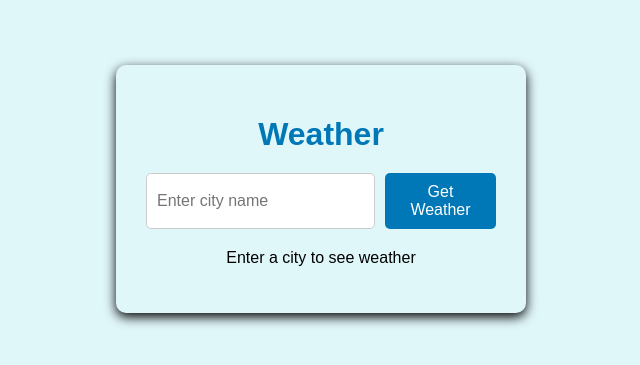
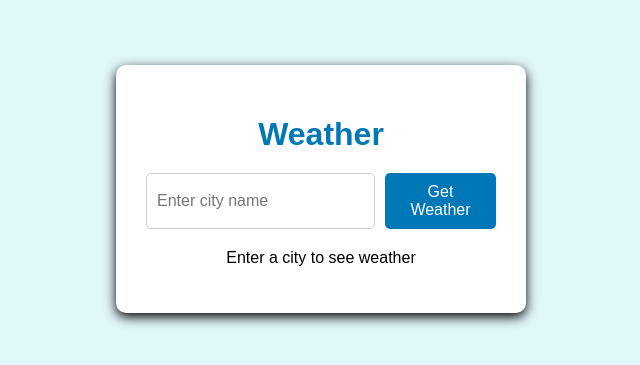
Before and after one commit to Qasid2004/Weather-Web-Application, a plain HTML site: page index.html in a window 1280 px wide. Shown: the part 219-584 px from the top of the page, without its empty margins (319-959 px from the left). Drawn offline with Linux system fonts and the light colour scheme.

Commit message:
Update style.css

```diff
--- a/style.css
+++ b/style.css
@@ -8,7 +8,7 @@ body{
 }
 
 .container{
-    background: 0, 0, 0;
+    background: white;
     padding: 30px;
     border-radius: 10px;
     box-shadow: 0px 4px 12px rgba(0,0,0,1);
```
